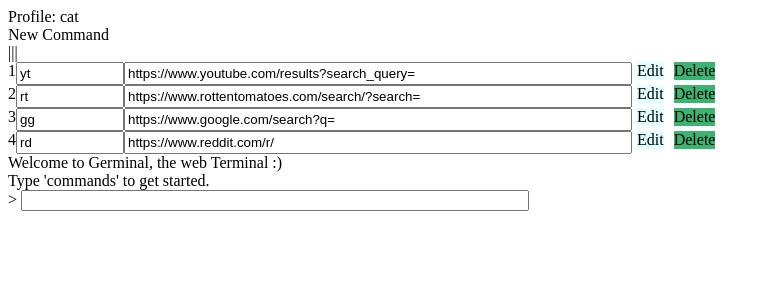
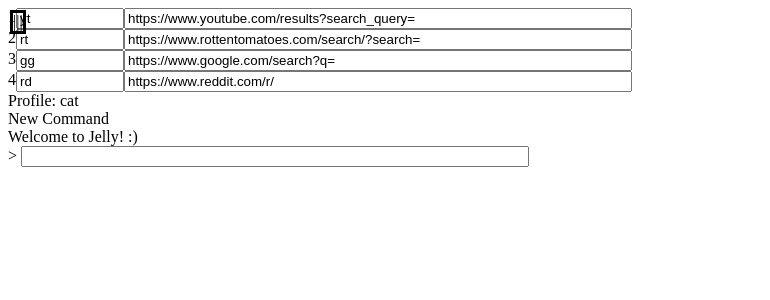
Before and after one commit to kaaaata/jelly, a React app: page / in a window 1280 px wide. Shown: the top 300 px of the page, without its empty margins (0-770 px from the left). Built offline with nearby package versions, Linux system fonts and the light colour scheme; the HTML template or start-up script is replaced by a standard one.

Commit message:
Implement working edit-and-run commands

```diff
--- a/client/src/components/App.js
+++ b/client/src/components/App.js
@@ -12,7 +12,13 @@
       inputTracker: 0, // when user hits arrow up/down, inputTracker tracks the previous input to display
       builtInCommands: ['clear', 'open'], // list of built-in commands
       profile: 'cat', // current active alias profile, to-do
-      commands: [ // all active commands, {alias:url}
+      commands: [ // all active commands, {alias:url} (used to render)
+        {id: 1, yt:'https://www.youtube.com/results?search_query='},
+        {id: 2, rt:'https://www.rottentomatoes.com/search/?search='},
+        {id: 3, gg:'https://www.google.com/search?q='},
+        {id: 4, rd:'https://www.reddit.com/r/'},
+      ],
+      editingCommands: [ // a snapshot of what commands were before editing (not used to render)
         {id: 1, yt:'https://www.youtube.com/results?search_query='},
         {id: 2, rt:'https://www.rottentomatoes.com/search/?search='},
         {id: 3, gg:'https://www.google.com/search?q='},
@@ -35,6 +41,7 @@
     };
 
     this.setStateAsync = this.setStateAsync.bind(this);
+    this.toggleEditor = this.toggleEditor.bind(this);
     this.writeCommand = this.writeCommand.bind(this);
     this.execute = this.execute.bind(this);
     this.printLine = this.printLine.bind(this);
@@ -47,14 +54,21 @@
   }
 
   async componentDidMount() {
-    await this.printLine({ text: 'Welcome to Germinal, the web Terminal :)', type: 'output' });
-    await this.printLine({ text: 'Type \'commands\' to get started.', type: 'output' });
+    await this.printLine({ text: 'Welcome to Jelly! :)', type: 'output' });
+  }
+
+  async toggleEditor() {
+    document.getElementById('terminal').style.marginLeft = this.state.editingMode ? 0 : '600px';
+    document.getElementById('terminal').style.opacity = this.state.editingMode ? 1 : 0.5;
+    document.getElementById('editor').style.width = this.state.editingMode ? 0 : '600px';
+    if (this.state.editingMode) await this.setState({ commands: this.state.editingCommands });
+    await this.setState({ editingMode: !this.state.editingMode });
   }
 
   async writeCommand(action, id, alias, url) { // new, update, or remove an existing command
-    let newCommands = this.state.commands.slice();
+    let newCommands = this.state.editingCommands.slice();
     if (action === 'new') { // new = add a new blank object
-      newCommands.push({ 'id': this.state.commands[this.state.commands.length - 1].id + 1, '' : '' });
+      newCommands.push({ 'id': this.state.editingCommands[this.state.Commands.length - 1].id + 1, '' : '' });
     } else if (action === 'update') { // update = find the object, add a new k-v pair, delete the old k-v pair
       newCommands.forEach(command => {
         if (command.id === id) {
@@ -70,8 +84,8 @@
     } else if (action === 'delete') {
       newCommands = newCommands.filter(command => Object.values(command)[0] !== id);
     }
-    await this.setStateAsync({ commands: []});
-    await this.setStateAsync({ commands: newCommands });
+    await this.setStateAsync({ editingCommands: []});
+    await this.setStateAsync({ editingCommands: newCommands });
   }
 
   async printLine(command = { text: '', type: 'input' }) {
@@ -109,8 +123,22 @@
   render() {
     return (
       <div className='app'>
-        <CommandList commands={this.state.commands} profile={this.state.profile} writeCommand={this.writeCommand} />
+        <div
+          onClick={this.toggleEditor}
+          style={{ position: 'absolute', top: '10px', left: '10px', zIndex: 1, border: 'solid black' }}
+        >
+          |||
+        </div>
+        <CommandList
+          commands={this.state.commands}
+          writeCommand={this.writeCommand} />
         <div id='terminal'>
+          <div className='nav'>
+            Profile: {this.state.profile}
+          </div>
+          <div className='nav' onClick={() => this.props.writeCommand('new')}>
+            New Command
+          </div>
           {this.state.lines.map((line, index) => (
             <Line key={index} text={line.text} type={line.type} />
           ))}
--- a/client/src/components/Command.js
+++ b/client/src/components/Command.js
@@ -8,9 +8,6 @@
       id: props.id,
       alias: props.alias,
       url: props.url,
-      //editing: false, // make default true later
-      oldAlias: props.alias,
-      oldUrl: props.url,
     };
     this.setStateAsync = this.setStateAsync.bind(this);
   }
@@ -30,8 +27,10 @@
 
         <input // alias box
           value={this.state.alias}
-          onChange={e => this.setState({ alias: e.target.value })}
-          //disabled={!this.state.editing}
+          onChange={async(e) => {
+            await this.setStateAsync({ alias: e.target.value });
+            await this.props.writeCommand('update', this.state.id, this.state.alias, this.state.url);
+          }}
           style={{ width: '100px' }}
         ></input>
 
@@ -40,41 +39,9 @@
           onChange={async(e) => {
             await this.setStateAsync({ url: e.target.value });
             await this.props.writeCommand('update', this.state.id, this.state.alias, this.state.url);
-            await this.setStateAsync({ oldAlias: this.state.alias, oldUrl: this.state.url });
           }}
-          //disabled={!this.state.editing}
           style={{ width: '500px' }}
         ></input>
-
-        <div // 'edit/save' button
-          onClick={async() => {
-            await this.setStateAsync({ editing: !this.state.editing });
-            if (this.state.editing) { // clicking 'edit'
-              // do nothing else
-            } else { // clicking 'save'
-              this.props.writeCommand('update', this.state.id, this.state.alias, this.state.url);
-              this.setState({ oldAlias: this.state.alias, oldUrl: this.state.url });
-            }
-          }}
-          style={{ backgroundColor: this.state.editing ? 'PaleVioletRed' : 'LightCyan', margin: '5px', marginTop: 0 }}
-        >
-          {!this.state.editing && <div>Edit</div>}
-          {this.state.editing && <div>Save</div>}
-        </div>
-
-        <div // 'delete/cancel' button
-          onClick={() => {
-            if (!this.state.editing) { // clicking 'delete'
-              this.props.writeCommand('delete', this.state.id);
-            } else { // clicking 'cancel'
-              this.setState({ alias: this.state.oldAlias, url: this.state.oldUrl, editing: !this.state.editing });
-            }
-          }}
-          style={{ backgroundColor: 'MediumSeaGreen', margin: '5px', marginTop: 0 }}
-        >
-          {!this.state.editing && <div>Delete</div>}
-          {this.state.editing && <div>Cancel</div>}
-        </div>
       </div>
     );
   }
--- a/client/src/components/CommandList.js
+++ b/client/src/components/CommandList.js
@@ -5,21 +5,9 @@
   render() {
     return (
       <div id='editor'>
-        <div className='nav'>
-          Profile: {this.props.profile}
-        </div>
-        <div className='nav' onClick={() => this.props.writeCommand('new')}>
-          New Command
-        </div>
-        <div className='nav' onClick={() => {
-          document.getElementById('terminal').style.width = '750px';
-          document.getElementById('editor').style.width = '250px';
-        }}>
-          |||
-        </div>
         {this.props.commands.map((command, index) => (
           <Command
-            key={index}
+            key={command.id}
             index={index + 1}
             id={command.id}
             alias={Object.keys(command)[1]}
--- a/package.json
+++ b/package.json
@@ -28,9 +28,10 @@
     "babel-preset-es2015": "^6.22.0",
     "babel-preset-react": "^6.23.0",
     "body-parser": "^1.18.2",
+    "dotenv": "^5.0.0",
     "express": "^4.15.0",
+    "express-session": "^1.15.6",
     "file-loader": "^1.1.6",
-    "express-session": "^1.15.6",
     "knex": "^0.13.0",
     "nodemon": "^1.14.9",
     "path": "^0.12.7",
```
Also changed, not shown: 3 other files (tests, documents, lock files or other folders).
